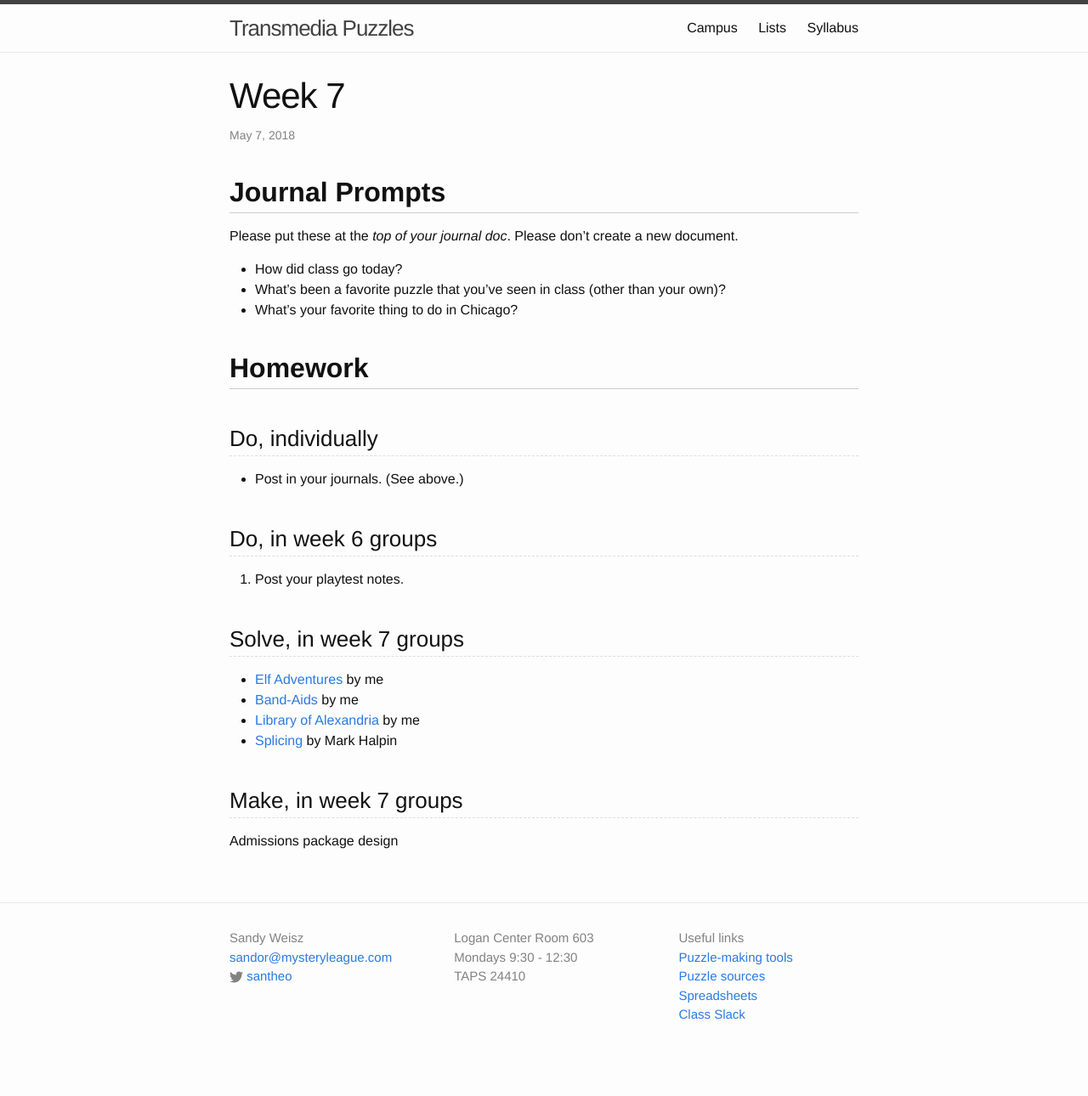
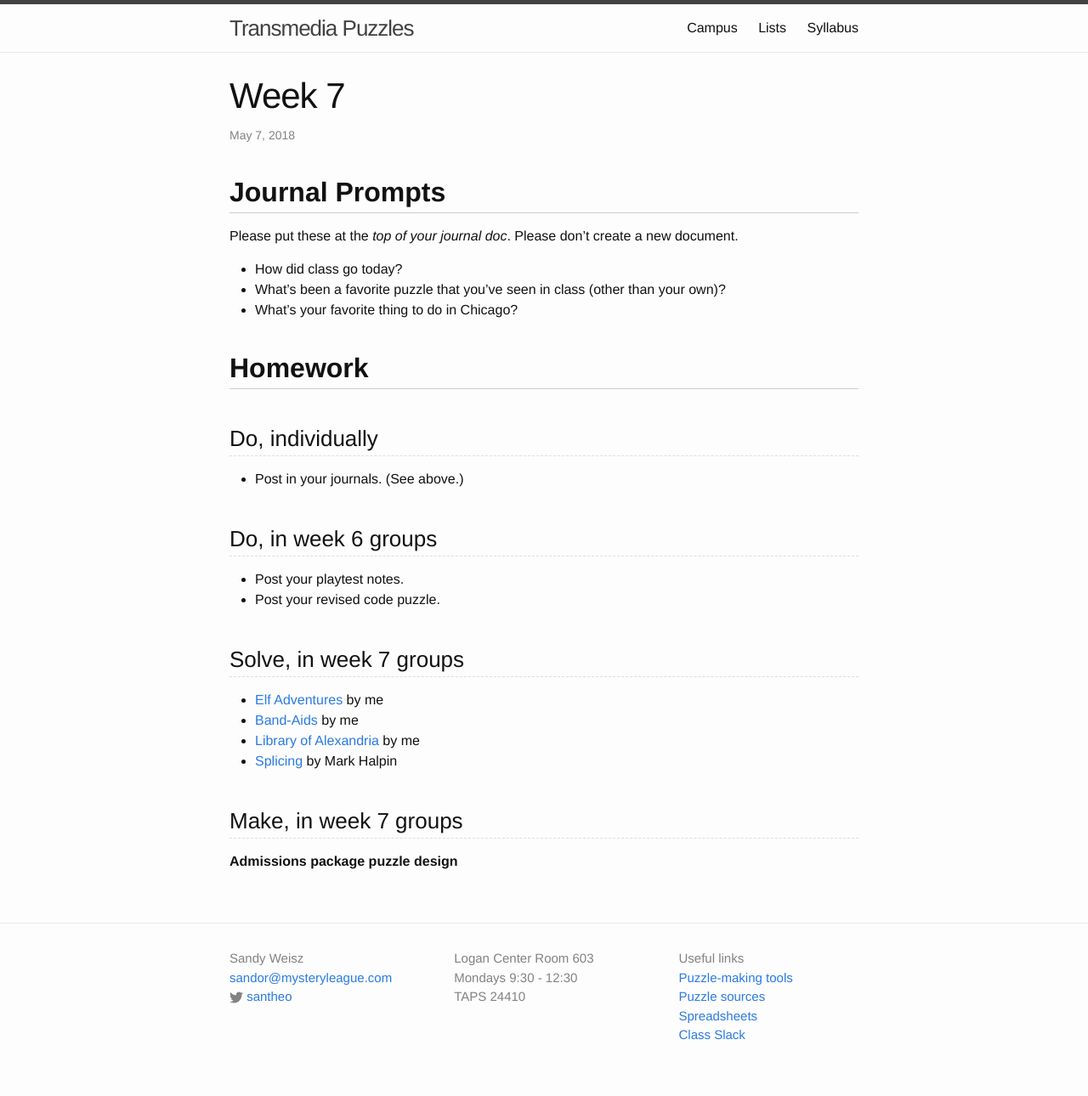
Before and after one commit to transmedia-puzzles/transmedia-puzzles.github.io, a Jekyll site: the page built from _posts/2018-05-08-7.md, in a window 1280 px wide. Shown: the whole page at 85% size. Built offline with Jekyll 4.4.1, drawn with Linux system fonts in a browser that asks for light colours; before the commit the page ends 1266 px from its top, so only the background shows below that.

Commit message:
Date fixes.

```diff
--- a/_posts/2017-05-08-7.md
+++ b/_posts/2018-05-08-7.md
@@ -21,7 +21,8 @@
 
 ### Do, in week 6 groups
 
-1. Post your playtest notes.
+* Post your playtest notes.
+* Post your revised code puzzle.
 
 ### Solve, in week 7 groups
 
@@ -32,4 +33,4 @@
 
 ### Make, in week 7 groups
 
-Admissions package design
+**Admissions package puzzle design**
```
Also changed, not shown: future/2017-05-08-7.md (+1 -1 lines), _posts/2018-04-30-6.md (renamed from _posts/2018-05-02-6.md).
